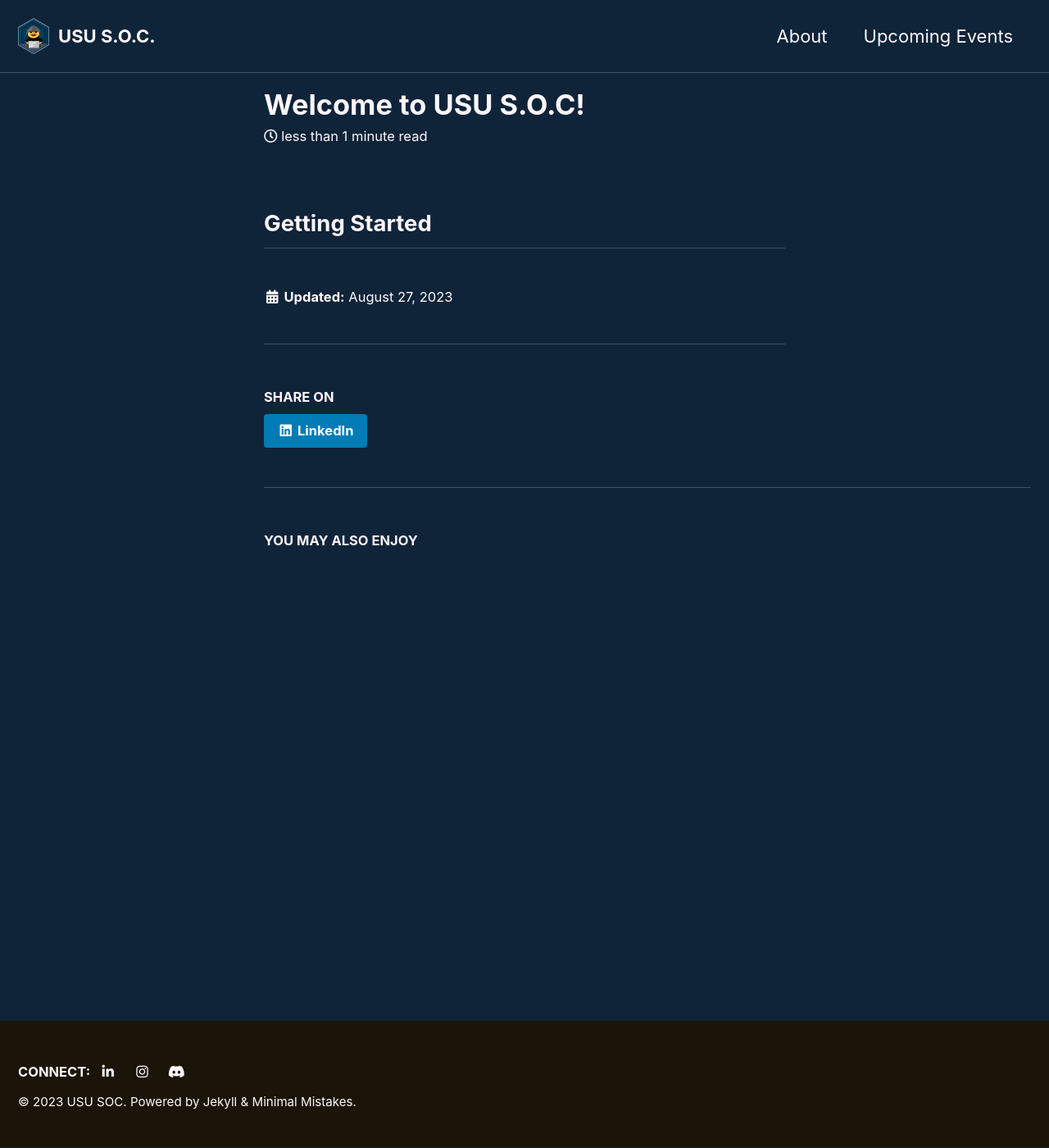
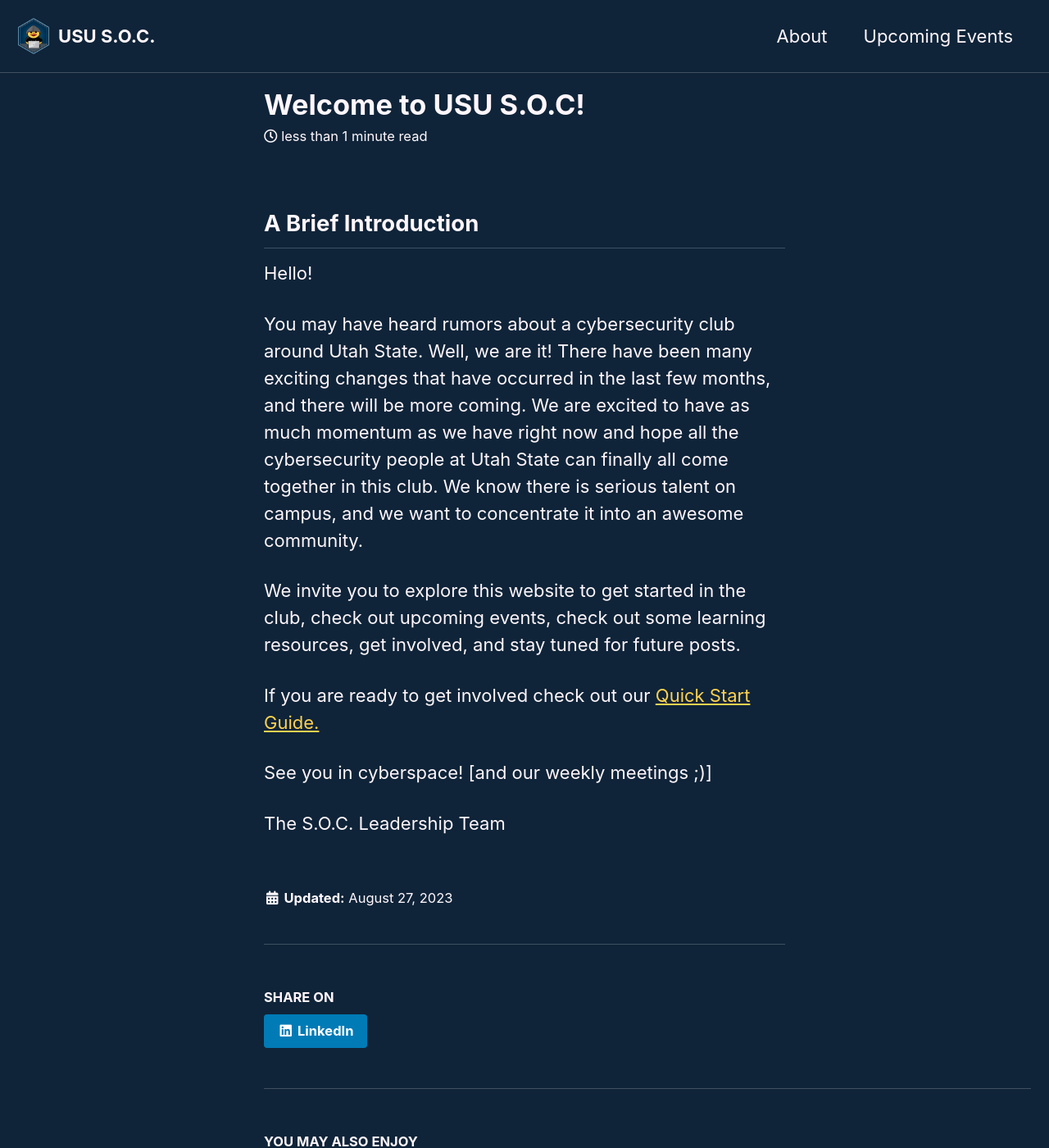
Before and after one commit to USUSOC/ususoc.github.io, a Jekyll site: the page built from _posts/2023-8-27-Welcome_to_SOC.md, in a window 1280 px wide and 1400 px high. Shown: the whole window at 82% size. Built offline with Jekyll 4.4.1, drawn with Linux system fonts in a browser that asks for light colours; cached includes are drawn as plain includes.

Commit message:
Update 2023-8-27-Welcome_to_SOC.md

```diff
--- a/_posts/2023-8-27-Welcome_to_SOC.md
+++ b/_posts/2023-8-27-Welcome_to_SOC.md
@@ -3,4 +3,21 @@ layout: single
 title:  "Welcome to USU S.O.C!"
 ---
 
-## Getting Started
+## A Brief Introduction
+
+Hello!
+
+
+You may have heard rumors about a cybersecurity club around Utah State. Well, we are it! There have been many exciting changes that have occurred in the last few months, and there will be more coming. We are excited to have as much momentum as we have right now and hope all the cybersecurity people at Utah State can finally all come together in this club. We know there is serious talent on campus, and we want to concentrate it into an awesome community.
+
+
+We invite you to explore this website to get started in the club, check out upcoming events, check out some learning resources, get involved, and stay tuned for future posts.
+
+
+If you are ready to get involved check out our [Quick Start Guide.](https://ususoc.github.io/docs/quick-start-guide/)
+
+
+See you in cyberspace! [and our weekly meetings ;)]
+
+
+The S.O.C. Leadership Team
```
